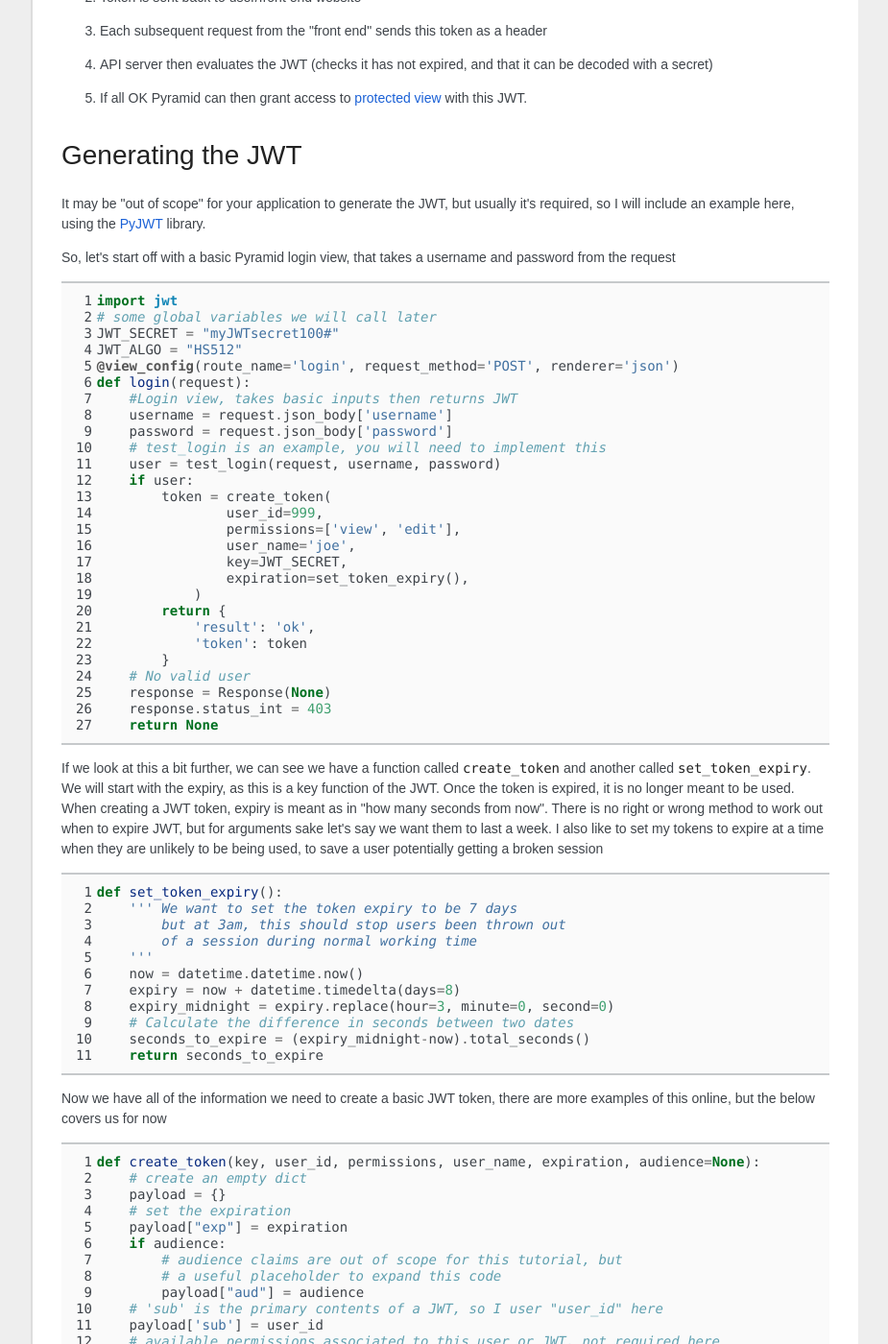
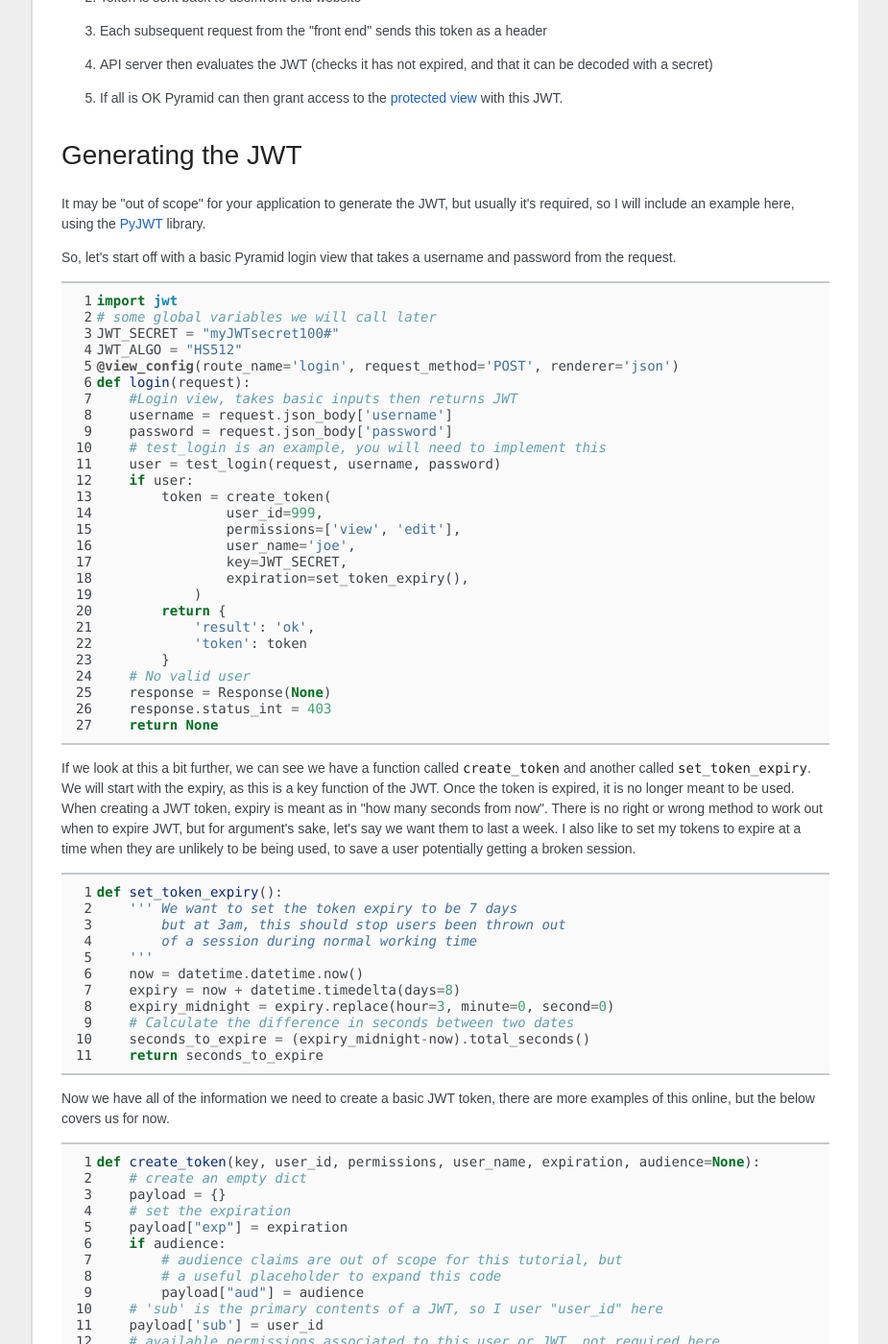
Before and after one commit to Pylons/pyramid_cookbook, a Sphinx documentation site: the page built from docs/auth/jwt_auth.rst, in a window 1280 px wide and 1400 px high, scrolled down 666 px. Shown: the whole window at 96% size, without its empty margins (198-1123 px from the left). Built offline with Sphinx 7.4.7, drawn with Linux system fonts in a browser that asks for light colours; some web fonts are replaced; some of the changed text lies outside the part shown.

Commit message:
minor punctuation changes

```diff
--- a/docs/auth/jwt_auth.rst
+++ b/docs/auth/jwt_auth.rst
@@ -25,7 +25,7 @@ For the example below the "API Server" is this example Pyramid application.
 2. Token is sent back to user/front end website
 3. Each subsequent request from the "front end" sends this token as a header
 4. API server then evaluates the JWT (checks it has not expired, and that it can be decoded with a secret)
-5. If all OK Pyramid can then grant access to `protected
+5. If all is OK Pyramid can then grant access to the `protected
    view <https://docs.pylonsproject.org/projects/pyramid/en/latest/glossary.html#term-permissions>`_
    with this JWT.
 
@@ -34,7 +34,7 @@ Generating the JWT
 It may be "out of scope" for your application to generate the JWT, but usually it's required,
 so I will include an example here, using the `PyJWT <https://pyjwt.readthedocs.io/en/stable/>`_ library.
 
-So, let's start off with a basic Pyramid login view, that takes a username and password from the request
+So, let's start off with a basic Pyramid login view that takes a username and password from the request.
 
 .. code-block:: python
 
@@ -71,8 +71,8 @@ So, let's start off with a basic Pyramid login view, that takes a username and p
 If we look at this a bit further, we can see we have a function called ``create_token`` and another called ``set_token_expiry``.
 We will start with the expiry, as this is a key function of the JWT. Once the token is expired, it is no longer meant to be used.
 When creating a JWT token, expiry is meant as in "how many seconds from now".
-There is no right or wrong method to work out when to expire JWT, but for arguments sake let's say we want them to last a week.
-I also like to set my tokens to expire at a time when they are unlikely to be being used, to save a user potentially getting a broken session
+There is no right or wrong method to work out when to expire JWT, but for argument's sake, let's say we want them to last a week.
+I also like to set my tokens to expire at a time when they are unlikely to be being used, to save a user potentially getting a broken session.
 
 .. code-block:: python
 
@@ -90,7 +90,7 @@ I also like to set my tokens to expire at a time when they are unlikely to be be
 
 
 
-Now we have all of the information we need to create a basic JWT token, there are more examples of this online, but the below covers us for now
+Now we have all of the information we need to create a basic JWT token, there are more examples of this online, but the below covers us for now.
 
 .. code-block:: python
 
@@ -144,7 +144,8 @@ Lets assume we have a protected view
 Only a JWT token that has the permission ``view`` *should* be able to access this view, so how does this work?
 
 Before we delve into our security policy, we need to be able to decode our JWT token.
-Here is an example of how this *could* be done (you can read more on the `PyJWT Docs <https://pyjwt.readthedocs.io/en/stable/>`_ )
+Here is an example of how this *could* be done.
+You can read more on the `PyJWT Docs <https://pyjwt.readthedocs.io/en/stable/>`_.
 
 .. code-block:: python
 
@@ -168,9 +169,9 @@ Here is an example of how this *could* be done (you can read more on the `PyJWT
             # Invalid token detected
             return None
 
-If our token is valid and not expired, we will return some information, such as user_id and available permissions, if not, return ``None``.
+If our token is valid and not expired, we will return some information, such as ``user_id`` and available permissions, if not, return ``None``.
 
-So we can now write a nice and concise security policy to match up with this decode function
+So we can now write a nice and concise security policy to match up with this decode function.
 
 .. code-block:: python
 
```
Also changed, not shown: other parts of docs/auth/jwt_auth.rst (+4 -4 lines).
